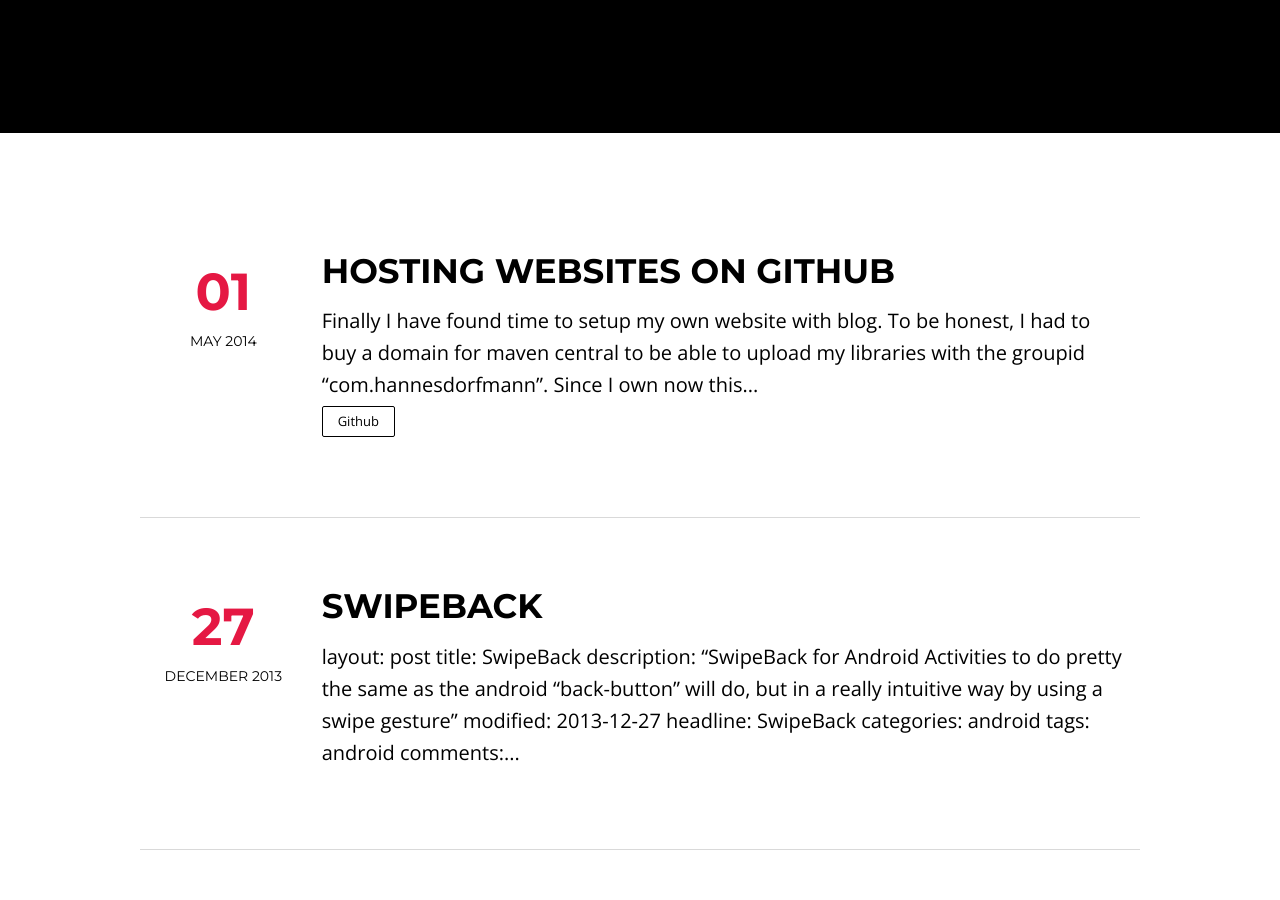
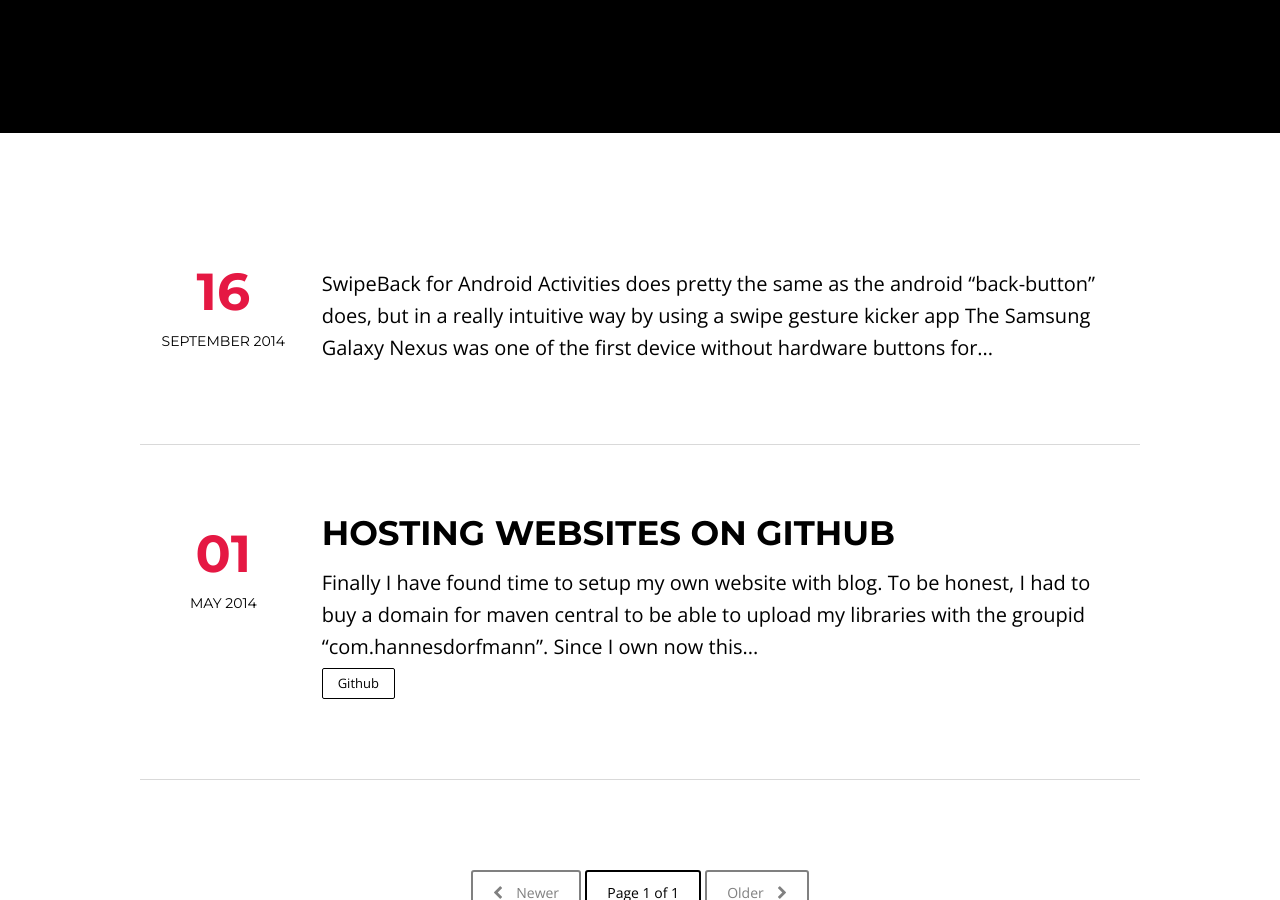
Before and after one commit to sockeqwe/website-old, a Jekyll site: the page built from index.html, in a window 1280 px wide and 900 px high, scrolled down 391 px. Built offline with Jekyll 4.4.1, drawn with Linux system fonts in a browser that asks for light colours; nearby versions of some CDN libraries; the list of posts is cut into pages by our own code.

Commit message:
SwipeBack reimported

```diff
--- a/_posts/2013-12-27-swipeback.md
+++ b/_posts/2013-12-27-swipeback.md
@@ -1,16 +1,17 @@
-----
+---
 layout: post
+published: true
 title: SwipeBack
 description: "SwipeBack for Android Activities to do pretty the same as the android "back-button" will do, but in a really intuitive way by using a swipe gesture"
-modified: 2013-12-27
+featured: false
 headline: SwipeBack
 categories:
   - android
 tags: android
 comments: true
 share: true
-----
--
+---
+
 SwipeBack for Android Activities does pretty the same as the android "back-button" does, but in a really intuitive way by using a swipe gesture
 
 [kicker app](https://play.google.com/store/apps/details?id=com.netbiscuits.kicker)
```
